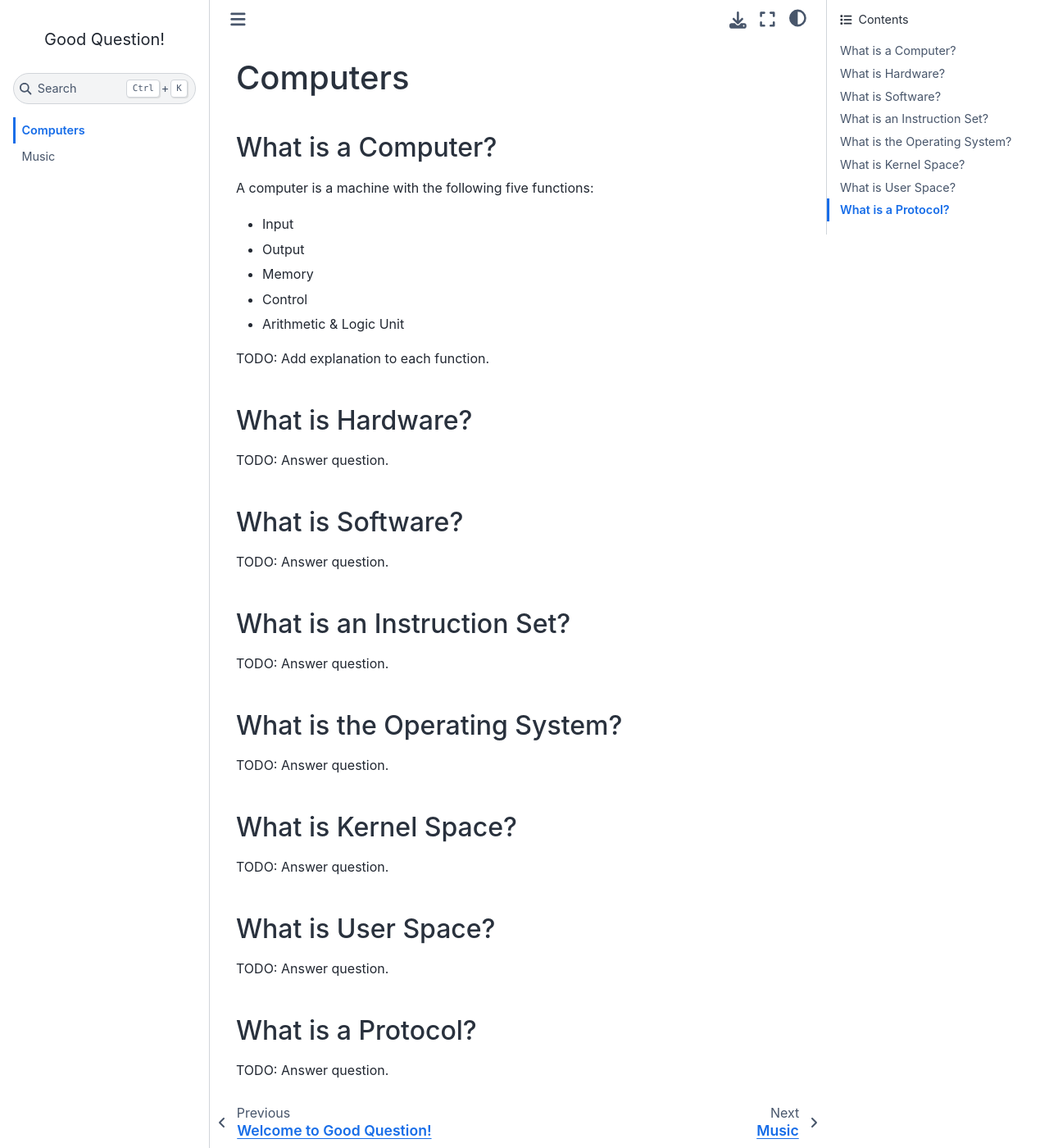
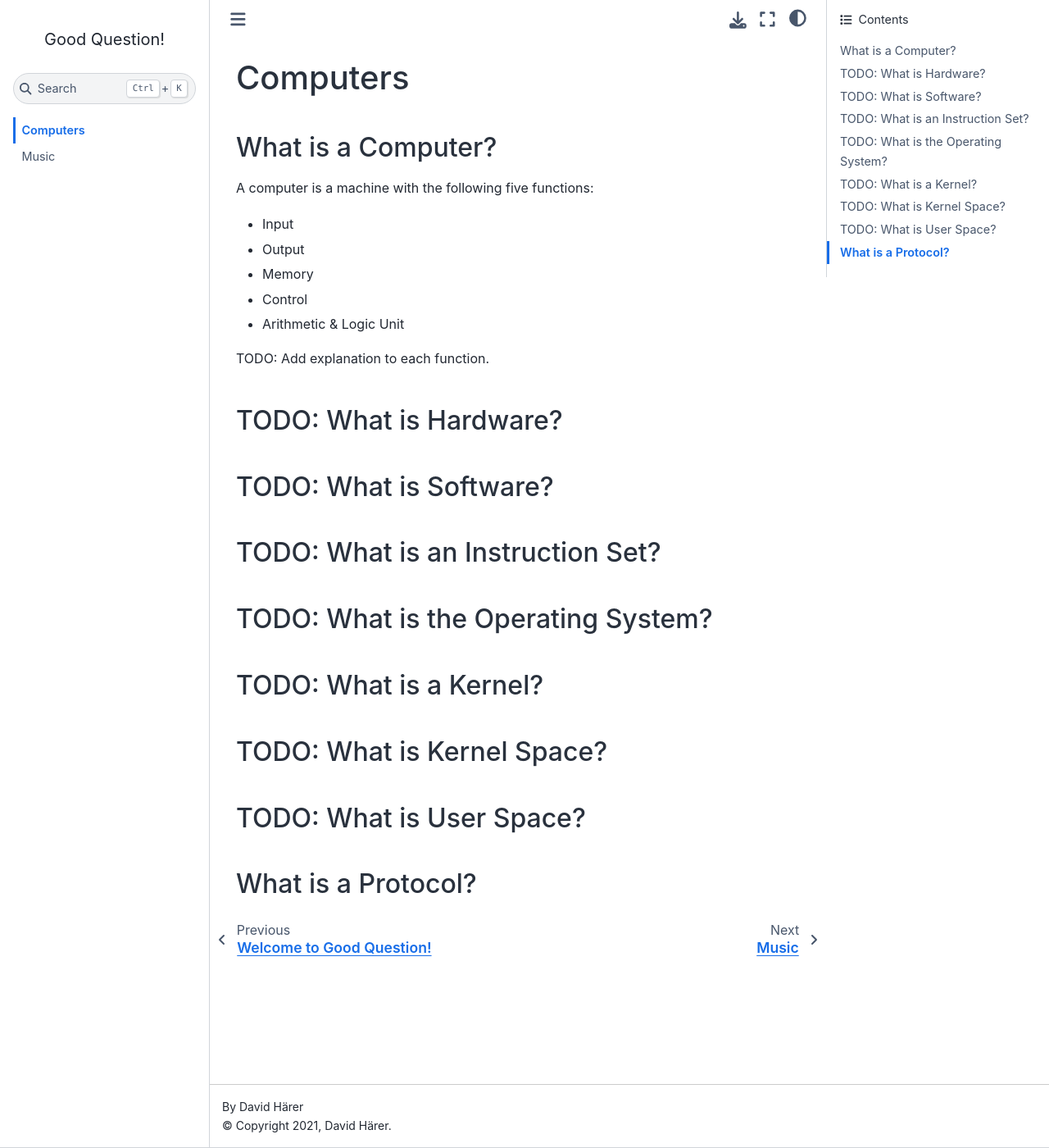
Before and after one commit to DavidHeresy/good-question, a Sphinx documentation site: the page built from source/computers/index.rst, in a window 1280 px wide and 1400 px high. Shown: the whole window at 82% size. Built offline with Sphinx 7.4.7 and the Sphinx Book theme 1.1.4, drawn with Linux system fonts in a browser that asks for light colours.

Commit message:
Update underlines and merge TODOs with questions.

```diff
--- a/source/computers/index.rst
+++ b/source/computers/index.rst
@@ -1,9 +1,9 @@
 Computers
-=========
+===============================================================================
 
 
 What is a Computer?
--------------------
+-------------------------------------------------------------------------------
 
 A computer is a machine with the following five functions:
 
@@ -16,43 +16,33 @@
 TODO: Add explanation to each function.
 
 
-What is Hardware?
------------------
-
-TODO: Answer question.
+TODO: What is Hardware?
+-------------------------------------------------------------------------------
 
 
-What is Software?
------------------
-
-TODO: Answer question.
+TODO: What is Software?
+-------------------------------------------------------------------------------
 
 
-What is an Instruction Set?
----------------------------
-
-TODO: Answer question.
+TODO: What is an Instruction Set?
+-------------------------------------------------------------------------------
 
 
-What is the Operating System?
------------------------------
-
-TODO: Answer question.
+TODO: What is the Operating System?
+-------------------------------------------------------------------------------
 
 
-What is Kernel Space?
----------------------
-
-TODO: Answer question.
+TODO: What is a Kernel?
+-------------------------------------------------------------------------------
 
 
-What is User Space?
--------------------
+TODO: What is Kernel Space?
+-------------------------------------------------------------------------------
 
-TODO: Answer question.
+
+TODO: What is User Space?
+-------------------------------------------------------------------------------
 
 
 What is a Protocol?
--------------------
-
-TODO: Answer question.
+-------------------------------------------------------------------------------
```
